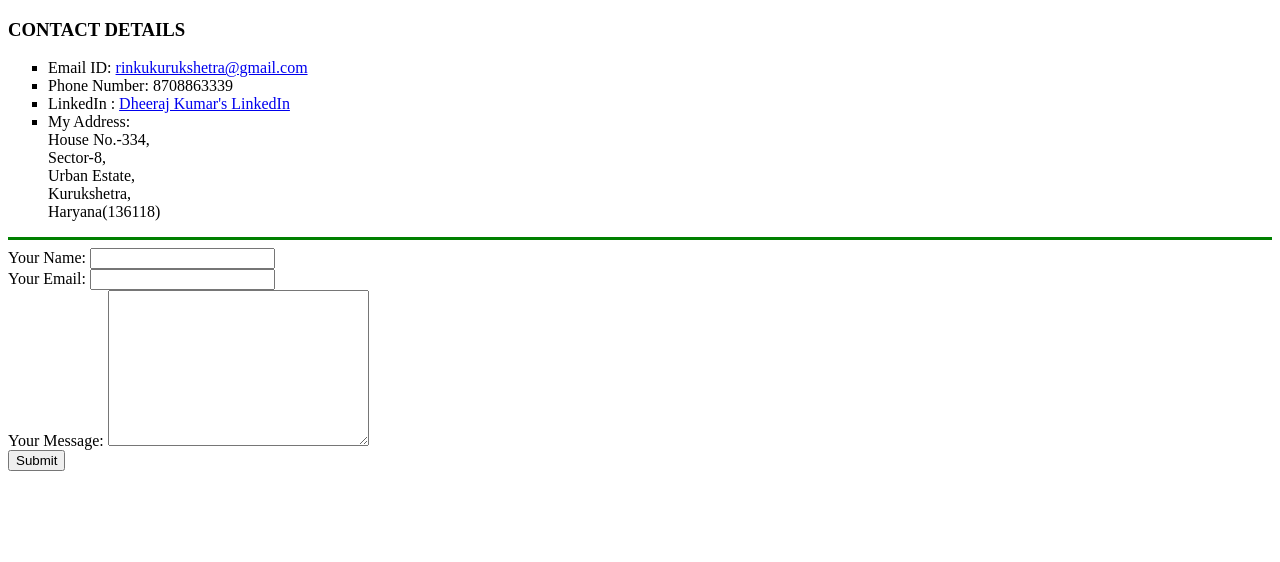
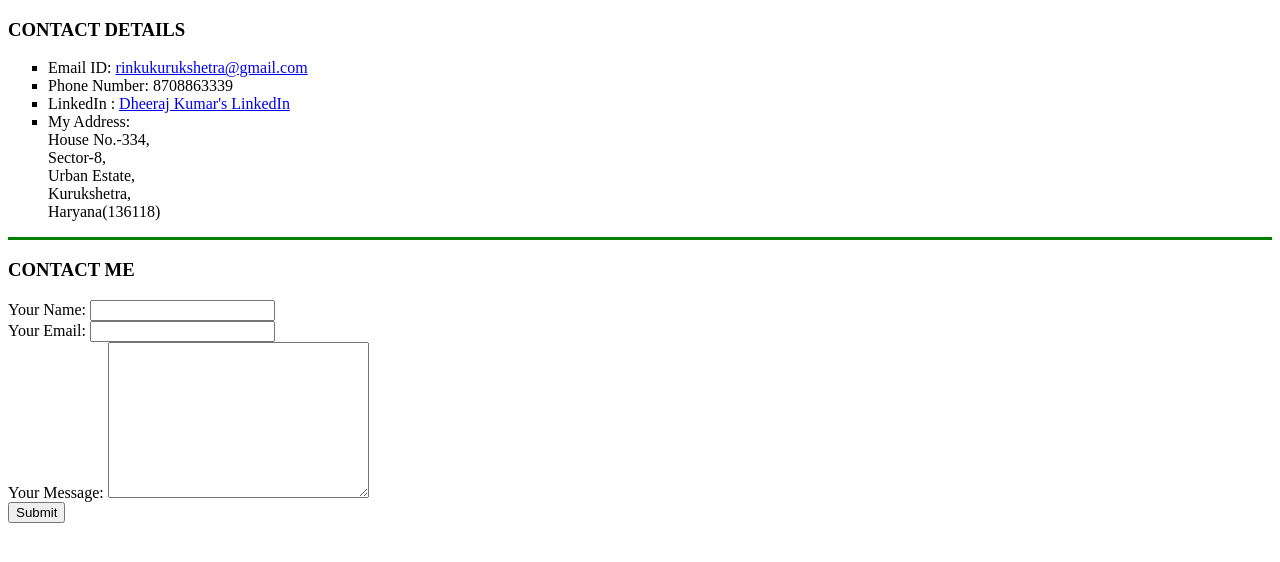
Before and after one commit to Dheeraj-kkde/CV, a plain HTML site: page contact_me.html in a window 1280 px wide. Drawn offline with Linux system fonts and the light colour scheme.

Commit message:
added a heading of Contact me

```diff
--- a/contact_me.html
+++ b/contact_me.html
@@ -22,7 +22,7 @@
       </ul>
 
       <hr size="3" noshade color="green"/>
-
+      <h3>CONTACT ME</h3>
       <form action="mailto:info@londonappbrewery.com" method="post" enctype="text/plain">
         <label>Your Name:</label>
         <input type="text" name="yourName" value=""><br />
```
